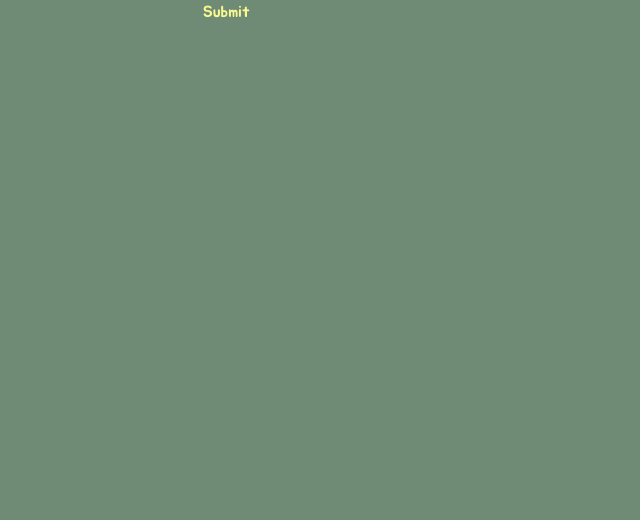
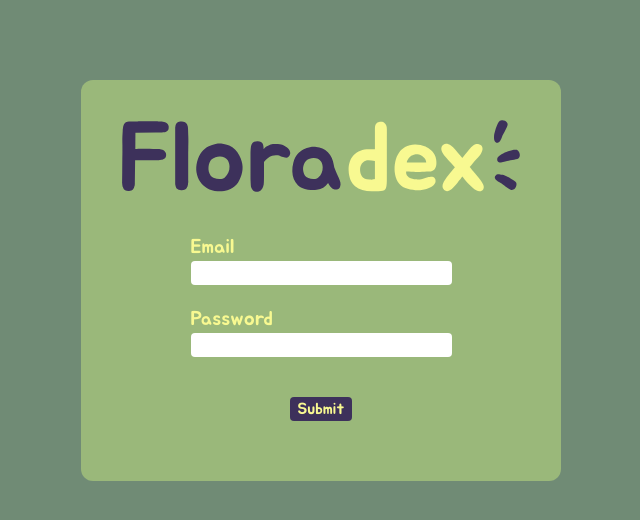
Before and after one commit to NeonGamerBot-QK/floradex, a Next.js app in the folder floradex-frontend/: page /register in a window 1280 px wide. Shown: the top 520 px of the page, without its empty margins (319-959 px from the left). Built offline with nearby package versions, Linux system fonts and the light colour scheme.

Commit message:
register styling

```diff
--- a/floradex-frontend/src/app/register/page.tsx
+++ b/floradex-frontend/src/app/register/page.tsx
@@ -1,6 +1,5 @@
 "use client";
 
-import { cookies } from "next/headers";
 import { useState } from "react";
 import Link from "next/link";
 
@@ -55,9 +54,16 @@ export default function RegisterPage() {
   }
 
   return (
-    <div>
-      <form>
-        <input
+    <div className="bg-olivine m-20 ml-100 mr-100 rounded-xl p-5">
+      <div className="justify-self-center p-5">
+        <img src="/floradex.svg"
+          width={500}>
+        </img>
+      </div>
+      <form className="pt-5">
+        <div className={"justify-self-center pb-5"}>
+          <p className={"text-xl"}>Email</p>
+          <input className="bg-white rounded text-space-cadet"
           type={"email"}
           name={"email"}
           onChange={(e) =>
@@ -65,7 +71,10 @@ export default function RegisterPage() {
           }
           required
         />
-        <input
+        </div>
+        <div className={"justify-self-center"}>
+          <p className={"text-xl"}>Password</p>
+           <input className="bg-white rounded text-space cadet"
           type={"password"}
           name={"password"}
           onChange={(e) =>
@@ -76,7 +85,10 @@ export default function RegisterPage() {
           }
           required
         />
-        <input type={"submit"} />
+        <div className="justify-self-center bg-space-cadet m-10 px-2 rounded">
+          <input type={"submit"} />
+        </div>
+        </div>
       </form>
     </div>
   );
```
